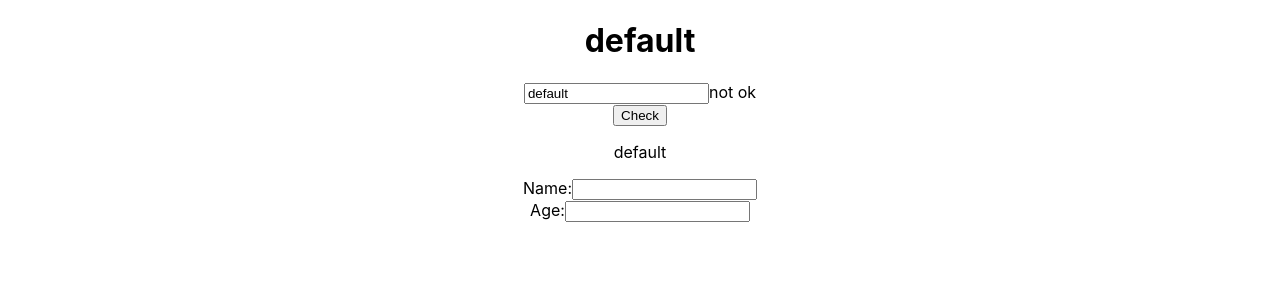
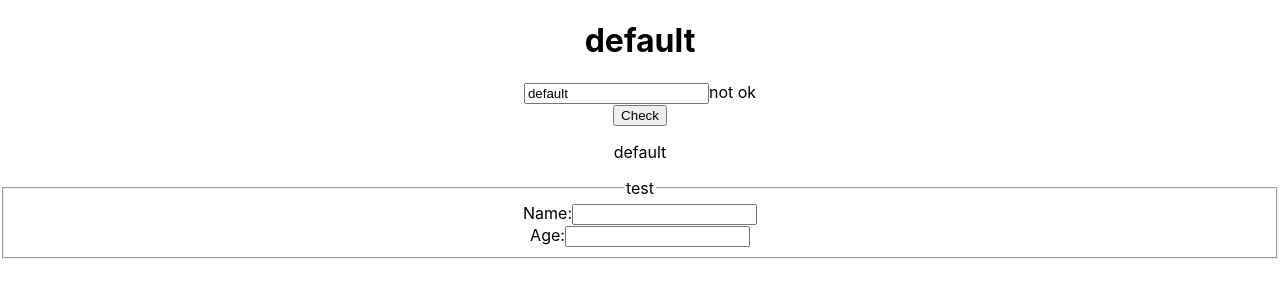
Before and after one commit to e-e-e/forms, a React (Create React App) app: page / in a window 1280 px wide. Shown: the top 300 px of the page. Built offline with nearby package versions, Linux system fonts and the light colour scheme.

Commit message:
add typing to action; fix linting

```diff
--- a/src/App.tsx
+++ b/src/App.tsx
@@ -1,36 +1,39 @@
-import React from 'react';
-import './App.css';
-import {observer, Observer} from "./observables/observer_component";
-import {runInAction} from "./observables/action";
-import {observable} from "./observables/observable_object";
-import {Form} from "./Form/FormComponent";
-import {FormSchema} from "./Form/form";
+import React from 'react'
+import './App.css'
+import { observer, Observer } from './observables/observer_component'
+import { action, runInAction } from './observables/action'
+import { observable } from './observables/observable_object'
+import { Form } from './Form/FormComponent'
+import { FormSchema } from './Form/form'
 
 const state = observable({
   name: 'default',
   valid: false,
 })
 
-const Label = (props: {value: { name: string } }) => {
+const Label = (props: { value: { name: string } }) => {
   console.log('rendered lable')
   return <p>{props.value.name}</p>
 }
-const ObservableLabel = observer(Label);
+const ObservableLabel = observer(Label)
 
 const testInput = () => {
-  console.log('rendered test input');
-  return <div>
-    <h1>{state.name}</h1>
-    <input type="text" onChange={(v) => runInAction(() => {
-      state.name = v.target.value
-    })} value={state.name}/>
-    <Observer>{
-      () => {
-        console.log('rendered validation')
-        return (state.valid) ? 'ok' : 'not ok'
-      }
-    }</Observer>
-  </div>
+  console.log('rendered test input')
+  const setValue = action((changeEvent: React.ChangeEvent<HTMLInputElement>) => {
+    state.name = changeEvent.target.value
+  })
+  return (
+    <div>
+      <h1>{state.name}</h1>
+      <input type="text" onChange={setValue} value={state.name} />
+      <Observer>
+        {() => {
+          console.log('rendered validation')
+          return state.valid ? 'ok' : 'not ok'
+        }}
+      </Observer>
+    </div>
+  )
 }
 const formSchema: FormSchema = {
   type: 'group',
@@ -44,17 +47,20 @@ const formSchema: FormSchema = {
   // age is over 18
   // all values are less then < x
   // value X + Y = value Z
-
 }
 function App() {
+  const check = React.useCallback(
+    action(() => (state.valid = state.name === 'pass')),
+    [],
+  )
   return (
     <div className="App">
       <Observer>{testInput}</Observer>
-      <button onClick={() => runInAction(() => state.valid = state.name === 'pass')}>Check</button>
+      <button onClick={check}>Check</button>
       <ObservableLabel value={state} />
-      <Form schema={formSchema}></Form>
+      <Form schema={formSchema} />
     </div>
-  );
+  )
 }
 
-export default App;
+export default App
--- a/src/Form/FormComponent.tsx
+++ b/src/Form/FormComponent.tsx
@@ -1,52 +1,67 @@
-import React, {useMemo} from "react";
-import {createStateFromSchema, FormSchema, InputState, InputStateGroup, NumberInputState, TextInputState} from "./form";
-import {observer} from "../observables/observer_component";
-import {runInAction} from "../observables/action";
+import React, { useMemo } from 'react'
+import {
+  createStateFromSchema,
+  FormSchema,
+  InputState,
+  InputStateGroup,
+  NumberInputState,
+  TextInputState,
+} from './form'
+import { observer } from '../observables/observer_component'
+import { action } from '../observables/action'
 
-
-
-const InputGroup = ({input}: { input: InputStateGroup }) => {
-  return (<div>
-    {
-      Object.entries(input.fields).map(([k, v]) => <FormElement key={k} input={v}/>)
-    }
-  </div>)
+const InputGroup = ({ input }: { input: InputStateGroup }) => {
+  return (
+    <fieldset>
+      <legend>{input.name}</legend>
+      {Object.entries(input.fields).map(([k, v]) => (
+        <FormElement key={k} input={v} />
+      ))}
+    </fieldset>
+  )
 }
 
-const NumberInput = observer(({input}: { input: NumberInputState }) => {
-  return (
-  <div>
-    <label>{input.name}:</label>
-    <input type="number" value={input.value} onChange={(e) => runInAction(() => {
-      console.log('action')
+const NumberInput = observer(({ input }: { input: NumberInputState }) => {
+  const onChange = React.useCallback(
+    action((e: React.ChangeEvent<HTMLInputElement>) => {
       input.value = e.target.value
-    })}/>
-  </div>
+    }),
+    [input],
   )
-})
-const TextInput = observer(({input}: { input: TextInputState }) => {
-  console.log(input);
   return (
     <div>
       <label>{input.name}:</label>
-      <input type="text" value={input.value} onChange={(e) => runInAction(() => input.value = e.target.value)}/>
+      <input type="number" value={input.value} onChange={onChange} />
+    </div>
+  )
+})
+const TextInput = observer(({ input }: { input: TextInputState }) => {
+  const onChange = React.useCallback(
+    action((e: React.ChangeEvent<HTMLInputElement>) => {
+      input.value = e.target.value
+    }),
+    [input],
+  )
+  return (
+    <div>
+      <label>{input.name}:</label>
+      <input type="text" value={input.value} onChange={onChange} />
     </div>
   )
 })
 
-const FormElement = ({input}: { input: InputState }) => {
- console.log('log input', input)
+const FormElement = ({ input }: { input: InputState }) => {
   switch (input.type) {
-    case "group":
-      return <InputGroup input={input}/>
-    case "number":
-      return <NumberInput input={input}/>
-    case "text":
-      return <TextInput input={input}/>
+    case 'group':
+      return <InputGroup input={input} />
+    case 'number':
+      return <NumberInput input={input} />
+    case 'text':
+      return <TextInput input={input} />
   }
 }
 
-export const Form = ({schema}: { schema: FormSchema }) => {
+export const Form = ({ schema }: { schema: FormSchema }) => {
   const state = useMemo(() => createStateFromSchema(schema), [schema])
 
   return (
--- a/src/observables/action.ts
+++ b/src/observables/action.ts
@@ -1,28 +1,32 @@
-import {globalState, runReactions} from "./global_state";
-
+import { globalState, runReactions } from './global_state'
 
 function startBatch() {
   globalState.batchCounter++
 }
 
 function endBatch() {
-  globalState.batchCounter--;
+  globalState.batchCounter--
   if (globalState.batchCounter === 0) {
-    runReactions();
+    runReactions()
   }
 }
 
-export function action(fn: () => void) {
-  return () => runInAction(fn)
+export function action<T extends (...args: any) => any>(fn: T): T {
+  return ((...args) => {
+    startBatch()
+    let error: any
+    try {
+      return fn(...args)
+    } catch (e) {
+      error = e
+      console.error(e)
+    } finally {
+      endBatch()
+    }
+    throw error
+  }) as T
 }
 
 export function runInAction(fn: () => void) {
-    startBatch();
-    try {
-      fn()
-    } catch (e) {
-      console.error(e)
-    } finally {
-      endBatch();
-    }
+  action(fn)()
 }
--- a/src/observables/derivation.ts
+++ b/src/observables/derivation.ts
@@ -1,4 +1,4 @@
-import {ObservableAtom} from "./observable_atom";
+import { ObservableAtom } from './observable_atom'
 
 export type DerivationState = {
   observables: ObservableAtom[]
```
Also changed, not shown: src/observables/observable_object.ts (+28 -37 lines), src/observables/observer_component.tsx (+15 -10 lines).
